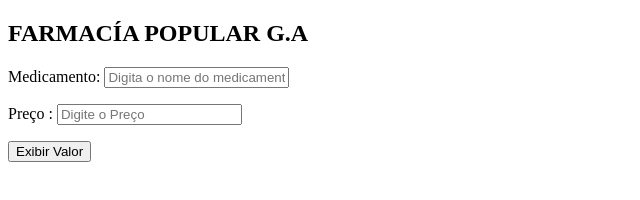
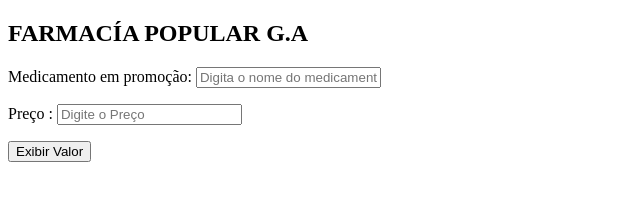
Before and after one commit to AldoMouraLima/estudos, a plain HTML site: page Js/JsHtml/teste.html in a window 1280 px wide. Shown: the whole page, without its empty margins (0-640 px from the left). Drawn offline with Linux system fonts and the light colour scheme.

Commit message:
alterando do arquivo teste.hmtm para testar

```diff
--- a/Js/JsHtml/teste.html
+++ b/Js/JsHtml/teste.html
@@ -6,7 +6,7 @@
 </head>
 <body>
 	<header><h2> FARMACÍA POPULAR G.A </h2></header>
-	<p>Medicamento:
+	<p>Medicamento em promoção:
 	   <input type="text" id="descricao" placeholder="Digita o nome do medicamento ">
     </p>
     <p> Preço :
```
